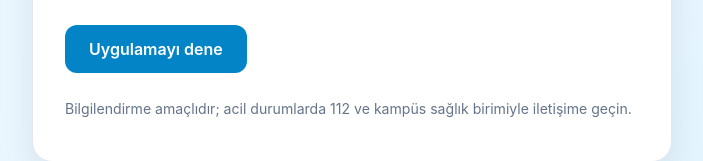
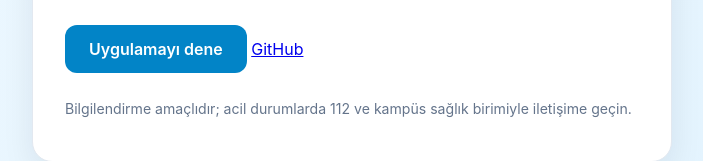
Before and after one commit to burgedag21-hub/takim-2-site, a plain HTML site: page index.html in a window 1280 px wide. Shown: the part 435-596 px from the top of the page, without its empty margins (288-991 px from the left). Drawn offline with Linux system fonts and the light colour scheme.

Commit message:
Update index.html

```diff
--- a/index.html
+++ b/index.html
@@ -103,6 +103,7 @@
     <a class="btn" href="https://takim-2-ilk-yardim.expo.app" target="_blank" rel="noopener noreferrer">
       Uygulamayı dene
     </a>
+    <a href="[https://github.com/ismetbaran25/takim-2-ilk-yardim](https://github.com/ismetbaran25/takim-2-ilk-yardim)" target="_blank" rel="noopener noreferrer">GitHub</a>
     <p class="note">
       Bilgilendirme amaçlıdır; acil durumlarda 112 ve kampüs sağlık birimiyle iletişime geçin.
     </p>
```
